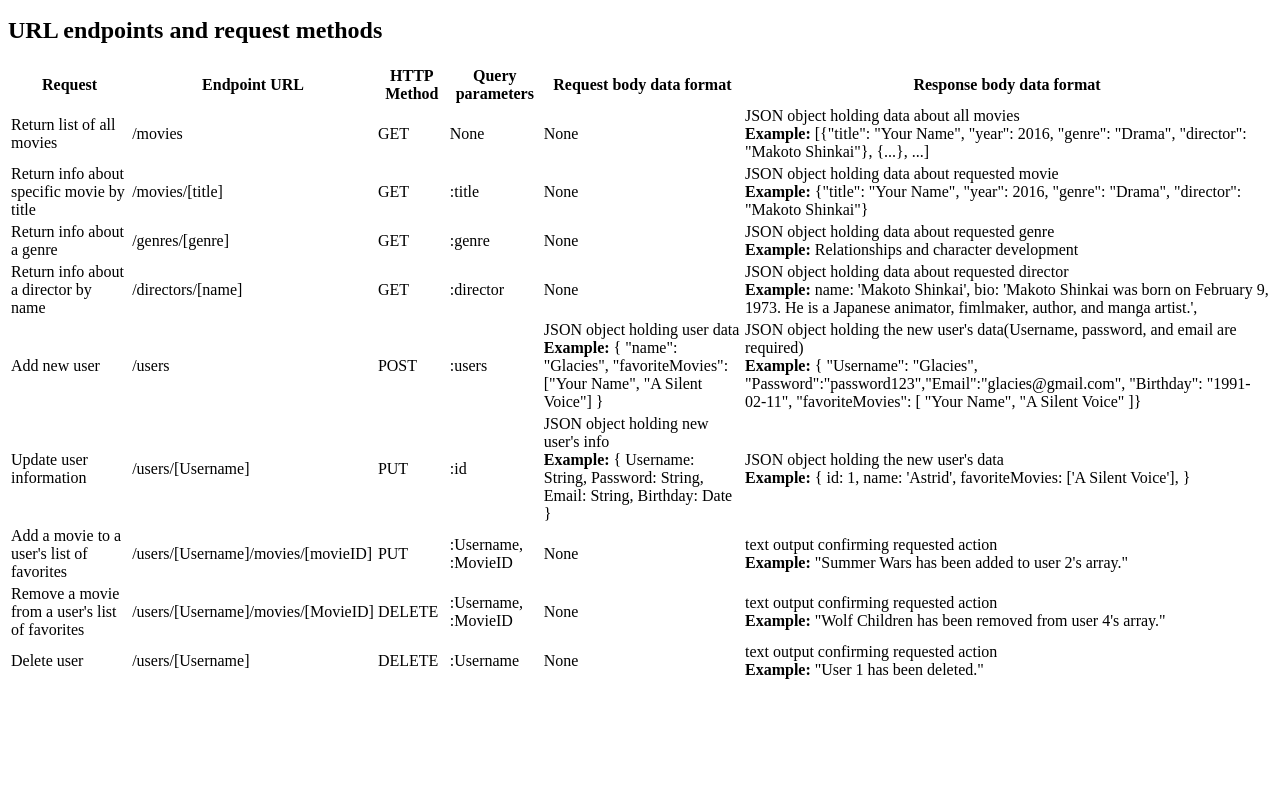
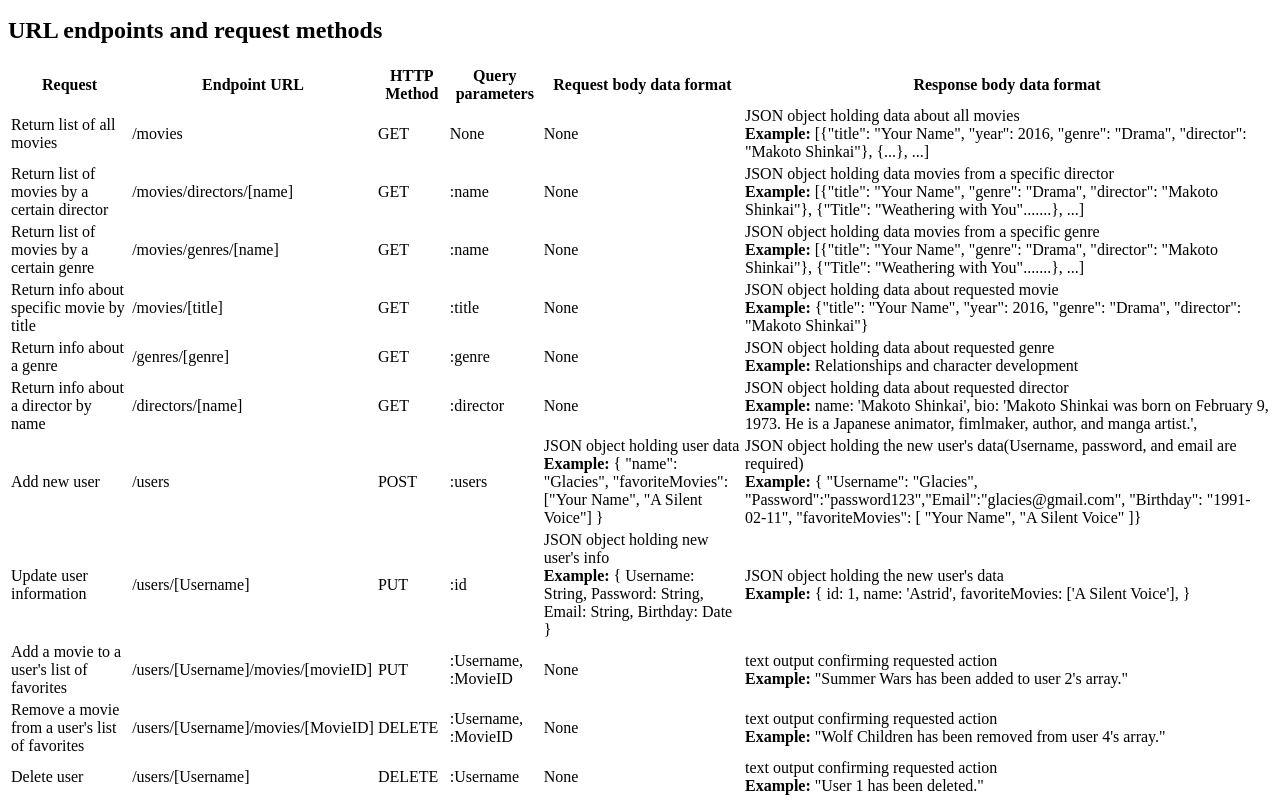
Before and after one commit to SolidSok/api-project, a website: page public/documentation.html in a window 1280 px wide. Shown: the part 101-907 px from the top of the page. Before the commit the page ends 800 px from the top, so only its background shows below. Drawn offline with Linux system fonts and the light colour scheme; files that its build step writes are made by us from their sources; files whose address does not match are found by name.

Commit message:
update to include viewing by genre or director

```diff
--- a/public/documentation.html
+++ b/public/documentation.html
@@ -37,6 +37,34 @@
             JSON object holding data about all movies<br /><b>Example:</b>
             [{"title": "Your Name", "year": 2016, "genre": "Drama", "director":
             "Makoto Shinkai"}, {...}, ...]
+          </td>
+        </tr>
+        <tr>
+          <td class="column">Return list of movies by a certain director</td>
+          <td class="column">/movies/directors/[name]</td>
+          <td class="column">GET</td>
+          <td class="column">:name</td>
+          <td class="column">None</td>
+          <td class="column">
+            JSON object holding data movies from a specific director<br /><b
+              >Example:</b
+            >
+            [{"title": "Your Name", "genre": "Drama", "director": "Makoto
+            Shinkai"}, {"Title": "Weathering with You".......}, ...]
+          </td>
+        </tr>
+        <tr>
+          <td class="column">Return list of movies by a certain genre</td>
+          <td class="column">/movies/genres/[name]</td>
+          <td class="column">GET</td>
+          <td class="column">:name</td>
+          <td class="column">None</td>
+          <td class="column">
+            JSON object holding data movies from a specific genre<br /><b
+              >Example:</b
+            >
+            [{"title": "Your Name", "genre": "Drama", "director": "Makoto
+            Shinkai"}, {"Title": "Weathering with You".......}, ...]
           </td>
         </tr>
         <tr>
```
